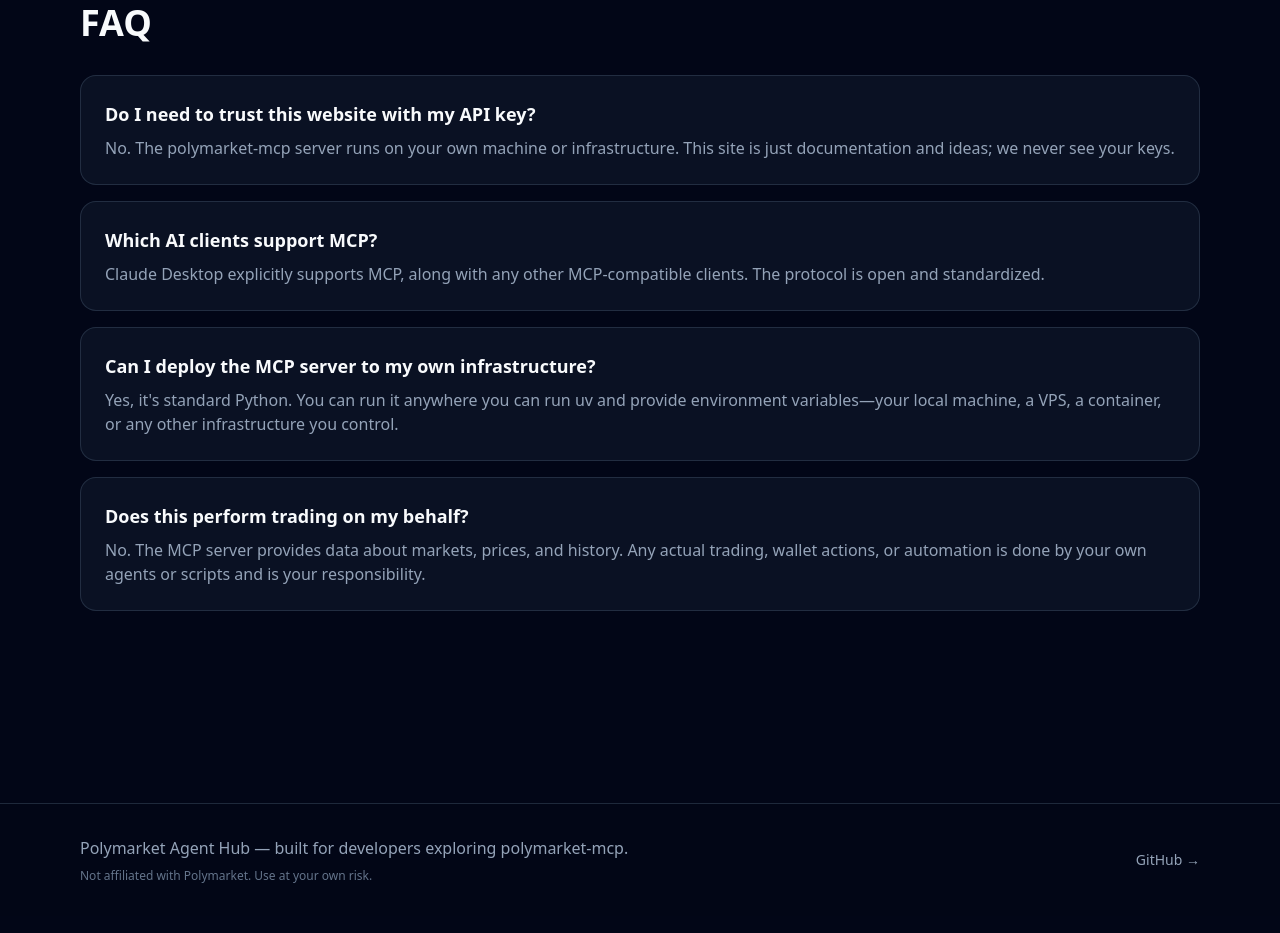
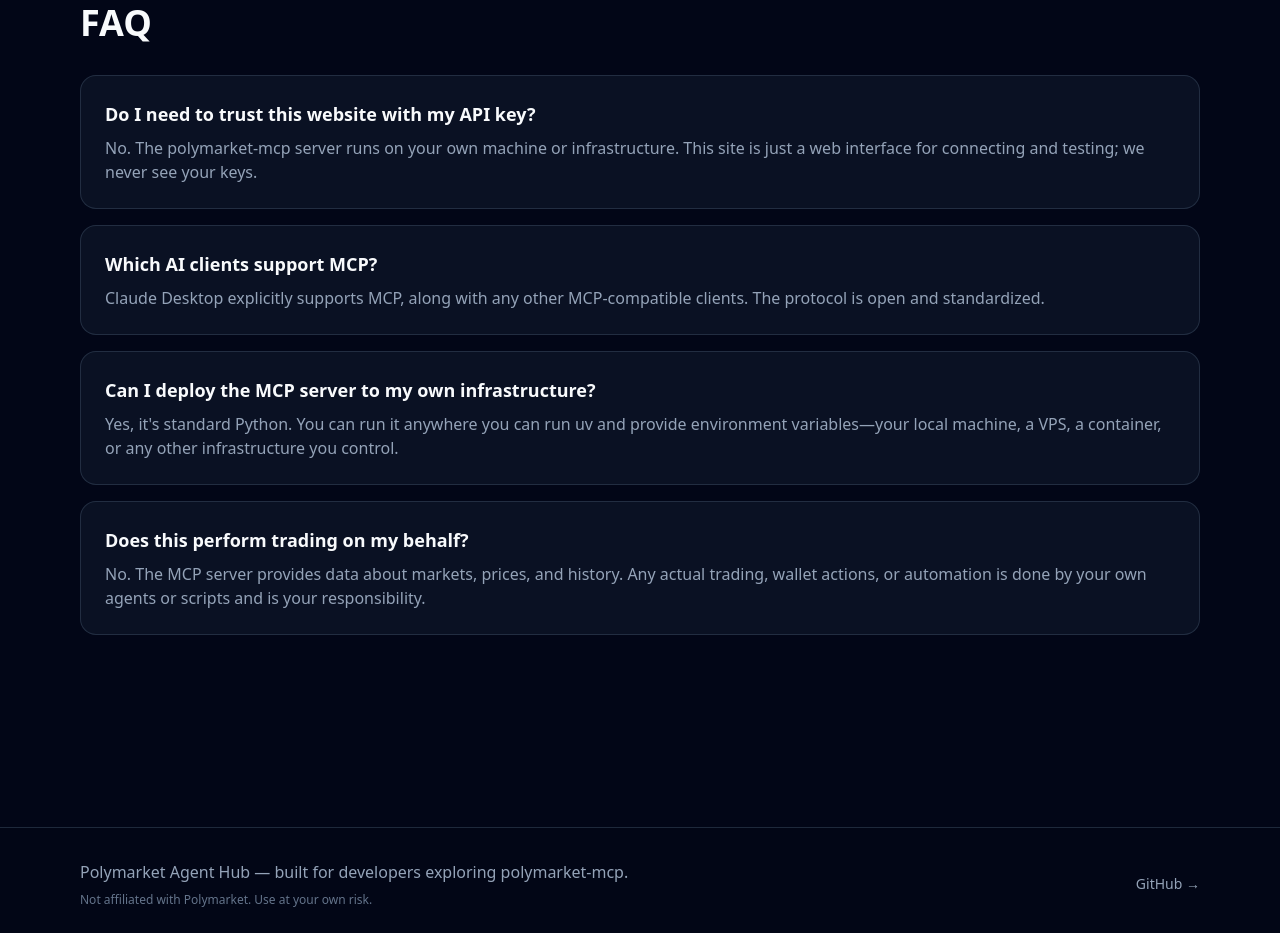
Before and after one commit to polysolmcp/polysolmcp, a Next.js app: page / in a window 1280 px wide. Shown: the part 4120-5053 px from the top of the page. Built offline with nearby package versions, Linux system fonts and the light colour scheme.

Commit message:
Emphasize web app testing capabilities and update descriptions

```diff
--- a/src/app/page.tsx
+++ b/src/app/page.tsx
@@ -1,12 +1,12 @@
 /**
  * Polymarket Agent Hub - Main Landing Page
  *
- * This is the main page component for the Polymarket Agent Hub documentation site.
+ * This is the main page component for the Polymarket Agent Hub web application.
  * It includes all sections: Hero, What is this?, Quickstart, MCP Config, Tools,
  * Agent Blueprints, FAQ, and Footer.
  *
  * This is a server component (no "use client" needed) since it's a static
- * marketing/documentation page with only anchor links.
+ * marketing page with only anchor links.
  */
 export default function Home() {
   return (
@@ -418,7 +418,7 @@
             <div className="rounded-2xl border border-slate-700/60 bg-slate-900/70 p-6">
               <h3 className="mb-2 text-lg font-semibold">Do I need to trust this website with my API key?</h3>
               <p className="text-slate-400">
-                No. The polymarket-mcp server runs on your own machine or infrastructure. This site is just documentation and ideas; we never see your keys.
+                No. The polymarket-mcp server runs on your own machine or infrastructure. This site is just a web interface for connecting and testing; we never see your keys.
               </p>
             </div>
             <div className="rounded-2xl border border-slate-700/60 bg-slate-900/70 p-6">
```
Also changed, not shown: 1 other file (tests, documents, lock files or other folders).
